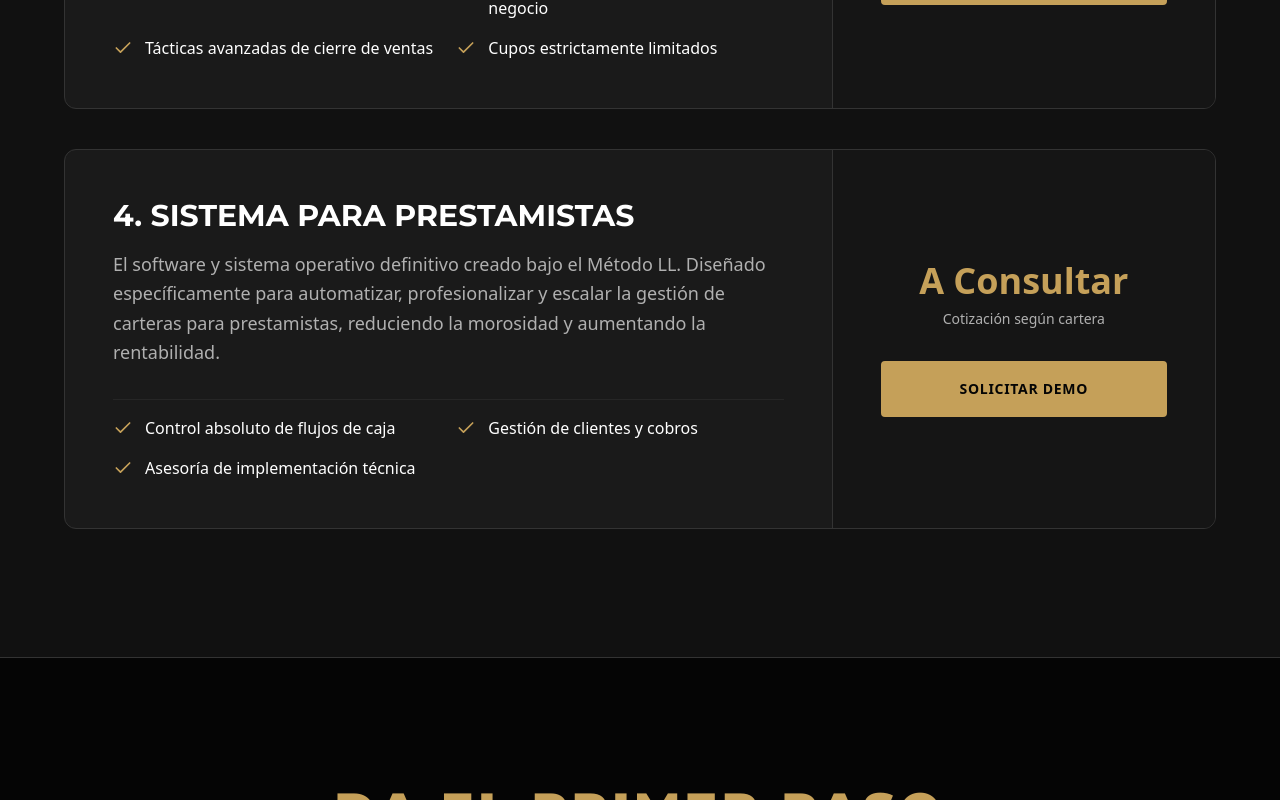
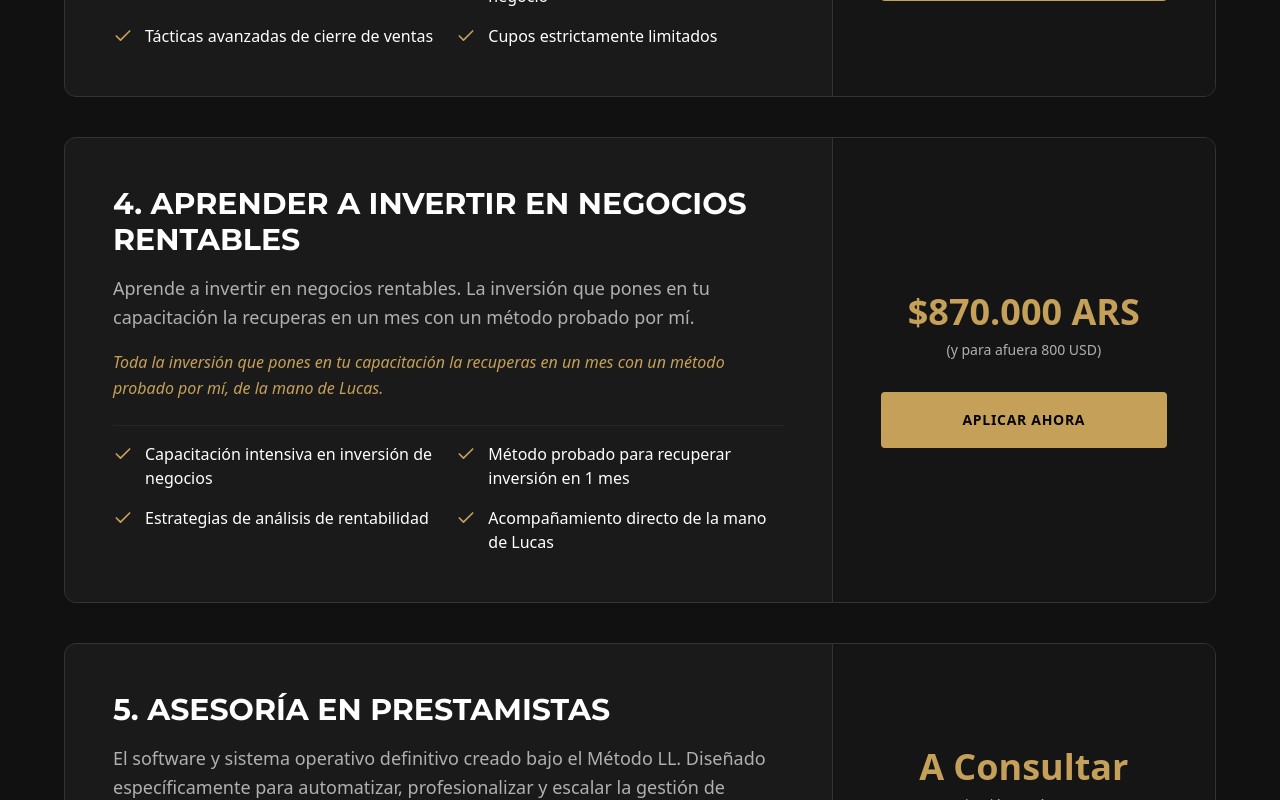
Before and after one commit to leandrocarbonellgimeno2-beep/metodo-ll-landing, a Next.js app: page / in a window 1280 px wide. Shown: the part 4200-5000 px from the top of the page. Built offline with nearby package versions, Linux system fonts and the light colour scheme.

Commit message:
feat: update pricing, services, and new Asesoría en Prestamistas tier

```diff
--- a/src/components/ContactForm.tsx
+++ b/src/components/ContactForm.tsx
@@ -216,8 +216,11 @@ export default function ContactForm() {
                     <option value="Escalá Personalizado (1 a 1)">
                       Quiero escalar fuerte (Mentoría 1 a 1)
                     </option>
-                    <option value="Sistema para Prestamistas">
-                      Soy prestamista y necesito el Sistema
+                    <option value="Aprender a invertir en negocios rentables">
+                      Quiero aprender a invertir en negocios rentables ($870.000 ARS / 800 USD)
+                    </option>
+                    <option value="Asesoría en Prestamistas">
+                      Soy prestamista y necesito Asesoría / Sistema
                     </option>
                   </select>
                   {errors.interes && (
--- a/src/components/Services.tsx
+++ b/src/components/Services.tsx
@@ -15,7 +15,7 @@ const services = [
       "Bases de psicología y finanzas",
     ],
     price: "$49.999 ARS",
-    subprice: "o $50 USD (Pago Único)",
+    subprice: "o $50 USD (Suscripción Mensual)",
     buttonText: "Ingresar Ahora",
     waMessage: "Hola Lucas! Quiero ingresar a la comunidad La Mente Detrás del Negocio.",
   },
@@ -50,7 +50,24 @@ const services = [
     waMessage: "Hola Lucas! Quiero agendar una llamada de evaluación para la mentoría Escalá Personalizado (1 a 1).",
   },
   {
-    title: "4. Sistema para Prestamistas",
+    title: "4. Aprender a invertir en negocios rentables",
+    description:
+      "Aprende a invertir en negocios rentables. La inversión que pones en tu capacitación la recuperas en un mes con un método probado por mí.",
+    extraParagraph:
+      "Toda la inversión que pones en tu capacitación la recuperas en un mes con un método probado por mí, de la mano de Lucas.",
+    features: [
+      "Capacitación intensiva en inversión de negocios",
+      "Método probado para recuperar inversión en 1 mes",
+      "Estrategias de análisis de rentabilidad",
+      "Acompañamiento directo de la mano de Lucas",
+    ],
+    price: "$870.000 ARS",
+    subprice: "(y para afuera 800 USD)",
+    buttonText: "Aplicar Ahora",
+    waMessage: "Hola Lucas! Me interesa aprender a invertir en negocios rentables.",
+  },
+  {
+    title: "5. Asesoría en Prestamistas",
     description:
       "El software y sistema operativo definitivo creado bajo el Método LL. Diseñado específicamente para automatizar, profesionalizar y escalar la gestión de carteras para prestamistas, reduciendo la morosidad y aumentando la rentabilidad.",
     features: [
@@ -61,7 +78,7 @@ const services = [
     price: "A Consultar",
     subprice: "Cotización según cartera",
     buttonText: "Solicitar Demo",
-    waMessage: "Hola Lucas! Necesito información sobre el Sistema para Prestamistas.",
+    waMessage: "Hola Lucas! Necesito información sobre la Asesoría en Prestamistas.",
   },
 ];
 
@@ -82,6 +99,9 @@ export default function Services() {
           </h2>
           <p className="text-base sm:text-xl text-[#b0b0b0] max-w-2xl mx-auto leading-relaxed">
             No vendo motivación vacía. Ofrezco sistemas, procesos y acompañamiento estratégico. Elegí el nivel que se adapte a la etapa actual de tu negocio.
+          </p>
+          <p className="text-sm sm:text-base text-[#c5a059] italic mt-3 font-medium">
+            Métodos son un link, si no al pedo.
           </p>
         </motion.div>
 
@@ -104,9 +124,14 @@ export default function Services() {
                     <h3 className="text-2xl sm:text-3xl font-bold text-white mb-4 uppercase font-heading">
                       {service.title}
                     </h3>
-                    <p className="text-[#b0b0b0] text-base sm:text-lg leading-relaxed mb-8 font-light">
+                    <p className="text-[#b0b0b0] text-base sm:text-lg leading-relaxed mb-4 font-light">
                       {service.description}
                     </p>
+                    {service.extraParagraph && (
+                      <p className="text-[#c5a059] text-sm sm:text-base leading-relaxed mb-6 font-medium italic">
+                        {service.extraParagraph}
+                      </p>
+                    )}
                   </div>
 
                   <ul className="grid grid-cols-1 sm:grid-cols-2 gap-4 pt-4 border-t border-[#262626]">
--- a/src/lib/validations/lead.ts
+++ b/src/lib/validations/lead.ts
@@ -12,7 +12,8 @@ export const leadSchema = z.object({
       "La Mente Detrás del Negocio",
       "Construí tu Primer Negocio",
       "Escalá Personalizado (1 a 1)",
-      "Sistema para Prestamistas",
+      "Aprender a invertir en negocios rentables",
+      "Asesoría en Prestamistas",
     ],
     {
       errorMap: () => ({ message: "Selecciona una opción de interés válida." }),
```
Also changed, not shown: tsconfig.json (+12 -4 lines), 1 other file (tests, documents, lock files or other folders).
